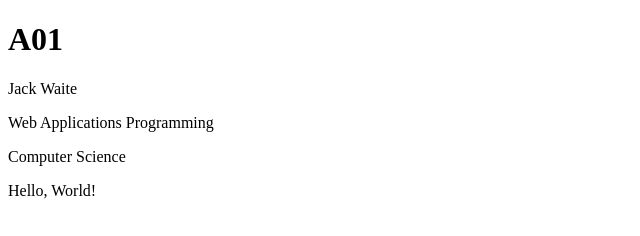
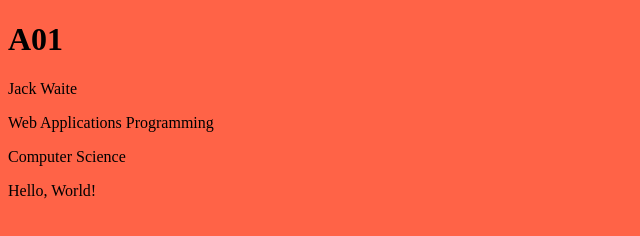
Before and after one commit to SirCatolot/A01-HTML, a plain HTML site: page index.html in a window 1280 px wide. Shown: the whole page, without its empty margins (0-640 px from the left). Drawn offline with Linux system fonts and the light colour scheme.

Commit message:
Update index.html

```diff
--- a/index.html
+++ b/index.html
@@ -1,12 +1,40 @@
 <!DOCTYPE html>
 <html>
+<head>
   <body>
-
   <h1>A01</h1>
     <p>Jack Waite</p>
     <p>Web Applications Programming</p>
     <p>Computer Science</p>
     <p>Hello, World!</p>
+      <script>
+        function updateBackgroundColor() {
+            const now = new Date();
+            const hour = now.getHours();
+            let backgroundColor;
 
+            // Determine time period and background color
+            if (hour >= 6 && hour < 12) {
+                backgroundColor = '#87CEEB'; // Sky Blue
+            } else if (hour >= 12 && hour < 18) {
+                backgroundColor = '#FFD700'; // Golden Yellow
+            } else if (hour >= 18 && hour < 21) {
+                // Evening: 6pm - 9pm
+                backgroundColor = '#FF6347'; // Sunset Orange
+            } else {
+                // Night: 9pm - 6am
+                backgroundColor = '#191970'; // Midnight Blue
+            }
+
+            // Apply the background color
+            document.body.style.backgroundColor = backgroundColor;
+        }
+
+        // Update immediately when page loads
+        updateBackgroundColor();
+
+        // Update every minute
+        setInterval(updateBackgroundColor, 60000);
+    </script>
   </body>
 </html>
```
Lines whose indentation alone changed are shown as unchanged.
